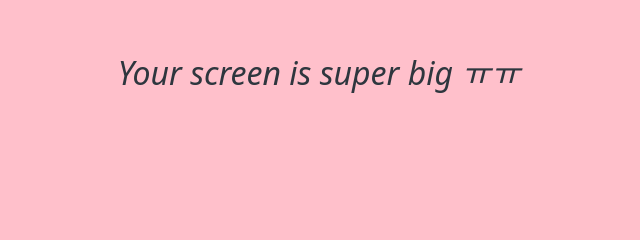
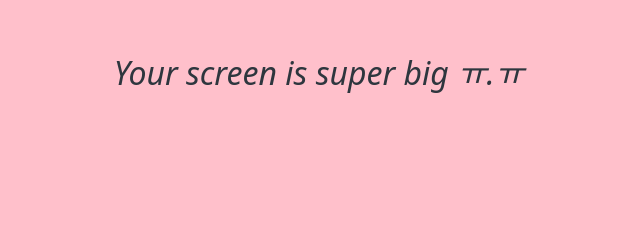
Before and after one commit to natalielee25/k-clone-2025, a plain HTML site: page friends.html in a window 1280 px wide. Shown: the part 327-567 px from the top of the page, 321-961 px from the left. Drawn offline with Linux system fonts and the light colour scheme.

Commit message:
ㅠㅠ->ㅠ.ㅠ
ㅠㅠ->ㅠ.ㅠ

```diff
--- a/friends.html
+++ b/friends.html
@@ -78,7 +78,7 @@
         <i class="fas fa-comment"></i>
     </div>
     <div id="no-mobile">
-        <span>Your screen is super big ㅠㅠ</span>
+        <span>Your screen is super big ㅠ.ㅠ</span>
     </div>
     <script src="https://kit.fontawesome.com/f1370dbbd6.js" crossorigin="anonymous"></script>
  </body>
```
